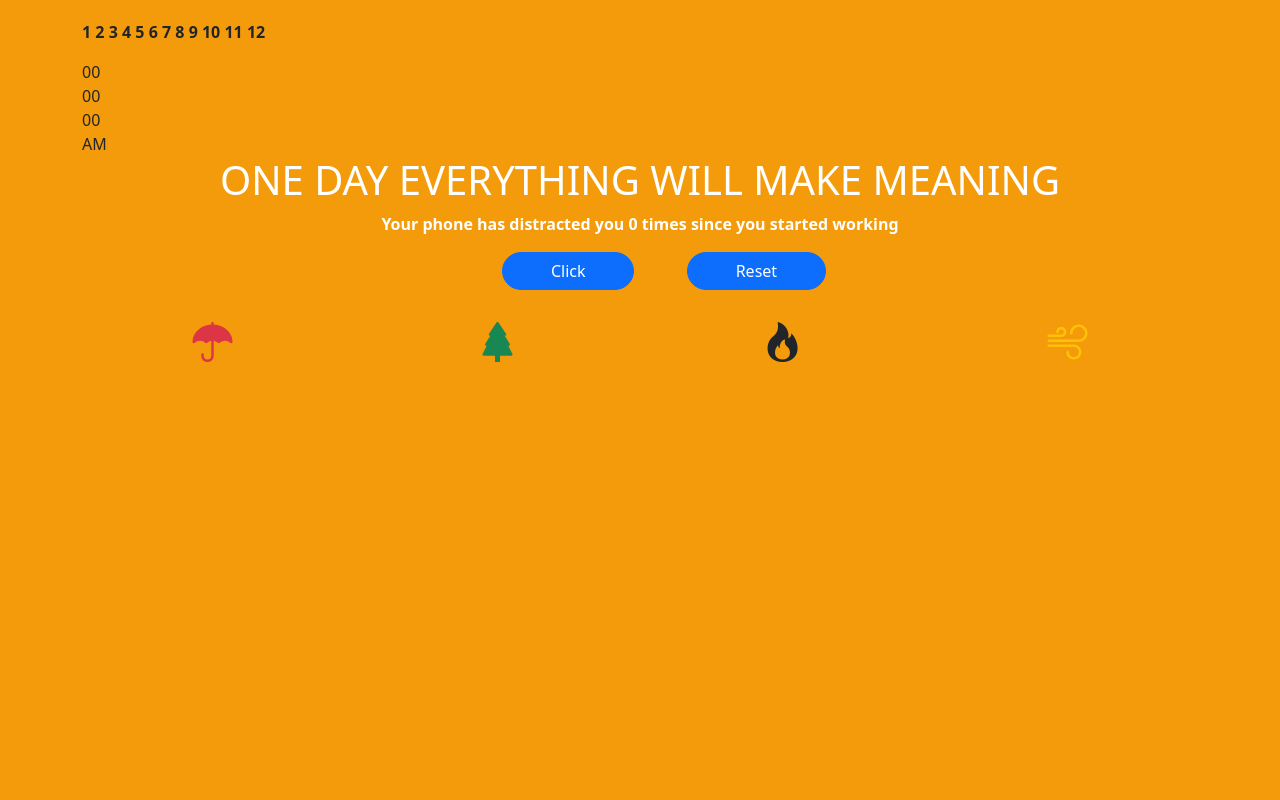
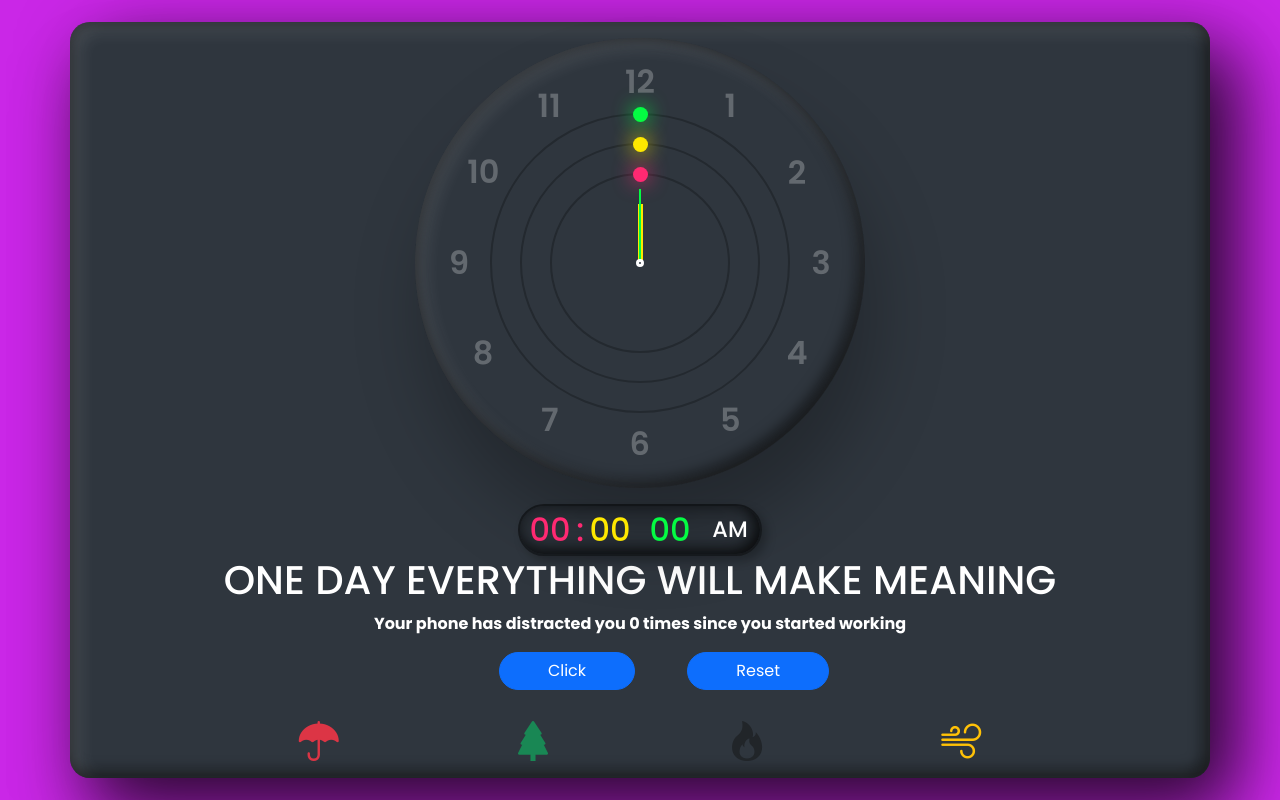
Before and after one commit to BEYZAASLAN/distractibility, a plain HTML site: page index.html in a window 1280 px wide. Drawn offline with nearby package versions, Linux system fonts and the light colour scheme; a script that the page names is missing.

Commit message:
Update style.css

```diff
--- a/style.css
+++ b/style.css
@@ -1,17 +1,164 @@
+@import url("https://fonts.googleapis.com/css2?family=Poppins:ital,wght@0,100;0,200;0,300;0,400;0,500;0,600;0,700;0,800;0,900;1,100;1,200;1,300;1,400;1,500;1,600;1,700;1,800;1,900&display=swap");
+* {
+  margin: 0;
+  padding: 0;
+  box-sizing: border-box;
+  font-family: "Poppins", sans-serif;
+}
+body {
+  display: flex;
+  justify-content: center;
+  align-items: center;
+  min-height: 100vh;
+  background-color: #2f363e;
+}
+body:hover {
+  background-color: rgb(202, 39, 231);
+  cursor: pointer;
+}
 
-body {
+.container {
+  position: relative;
+  background-color: #2f363e;
+  min-height: 500px;
+  border-radius: 20px;
 
-        background: rgb(244, 155, 11);
-        margin-top: 20px;
-        margin-left: auto;
-        margin-right: auto;
-        -webkit-transition: background-color 2s ease-out;
-        -moz-transition: background-color 2s ease-out;
-        -o-transition: background-color 2s ease-out;
-        transition: background-color 2s ease-out;
-      }
+  box-shadow: 25px 25px 75px rgba(0, 0, 0, 0.75),
+    10px 50px 70px rgba(0, 0, 0, 0.25), inset 5px 5px 10px rgba(0, 0, 0, 0.25),
+    inset 5px 5px 20px rgba(255, 255, 255, 0.2),
+    inset -5px -5px 15px rgba(0, 0, 0, 0.75);
+  display: flex;
+  flex-direction: column;
+  justify-content: center;
+  align-items: center;
+}
+.clock {
+  position: relative;
+  width: 450px;
+  height: 450px;
+  border-radius: 50%;
+  background-color: #2f363e;
+  box-shadow: 10px 50px 70px rgba(0, 0, 0, 0.25),
+    inset 5px 5px 10px rgba(0, 0, 0, 0.25),
+    inset 5px 5px 20px rgba(255, 255, 255, 0.2),
+    inset -5px -5px 15px rgba(0, 0, 0, 0.75);
+  display: flex;
+  justify-content: center;
+  align-items: center;
+  /*   margin-bottom: 30px; */
+}
 
- body:hover {
-        background-color: rgb(202, 39, 231);
-        cursor: pointer;
-      }
+.clock::before {
+  content: "";
+  position: absolute;
+  width: 8px;
+  height: 8px;
+  border-radius: 50%;
+  background: #2f363e;
+  border: 3px solid #fff;
+  z-index: 4;
+}
+
+.clock span {
+  position: absolute;
+  inset: 20px; /* ic golge  */
+  color: #fff;
+  text-align: center;
+  /* 360/12 = 30 aralarında 30 derece olcak ya ondan dolayı calc yaptım*/
+  transform: rotate(calc(30deg * var(--i)));
+}
+.clock span b {
+  font-size: 2em;
+  opacity: 0.25;
+  font-weight: 600;
+  display: inline-block;
+  transform: rotate(calc(-30deg * var(--i)));
+}
+.circle {
+  position: absolute;
+  height: 300px;
+  width: 300px;
+  border-radius: 50%;
+  border: 2px solid rgba(0, 0, 0, 0.25);
+  display: flex;
+  justify-content: center;
+  align-items: flex-start;
+}
+.circle i {
+  width: 5px;
+  height: 50%;
+  background-color: var(--clr);
+  transform-origin: bottom;
+  transform: scaleY(0.5);
+  z-index: 3;
+}
+.circle:nth-child(1) i {
+  width: 2px;
+}
+.circle2 {
+  width: 240px;
+  height: 240px;
+  z-index: 2;
+}
+.circle3 {
+  width: 180px;
+  height: 180px;
+  z-index: 1;
+}
+.circle::before {
+  content: "";
+  position: absolute;
+  width: 15px;
+  height: 15px;
+  border-radius: 50%;
+  top: -8px;
+  background-color: var(--clr);
+  box-shadow: 0 0 20px var(--clr);
+}
+
+#time {
+  /* margin-bottom: 40px; */
+  display: flex;
+  /*  padding: 10px 20px; */
+  font-size: 2em;
+  font-weight: 600;
+  border-radius: 40px;
+  border: 2px solid rgba(0, 0, 0, 0.5);
+  box-shadow: 5px 5px 10px rgba(0, 0, 0, 0.25),
+    inset 5px 5px 20px rgba(0, 0, 0, 0.2),
+    inset -5px -5px 15px rgba(0, 0, 0, 0.75);
+}
+
+#time div {
+  position: relative;
+  width: 60px;
+  text-align: center;
+  font-weight: 500;
+  color: var(--clr);
+}
+#time div:nth-child(1)::after,
+#time div:nth-child(2)::after {
+  content: ":";
+  position: absolute;
+  right: -4px;
+}
+#time div:last-child {
+  font-size: 0.7em;
+  display: flex;
+  justify-content: center;
+  align-items: center;
+  color: #fff;
+}
+
+#time div:nth-child(2)::after {
+  animation: animate 1s steps(1) infinite;
+}
+
+@keyframes animate {
+  0% {
+    opacity: 0;
+  }
+  50% {
+    opacity: 1;
+  }
+}
```
